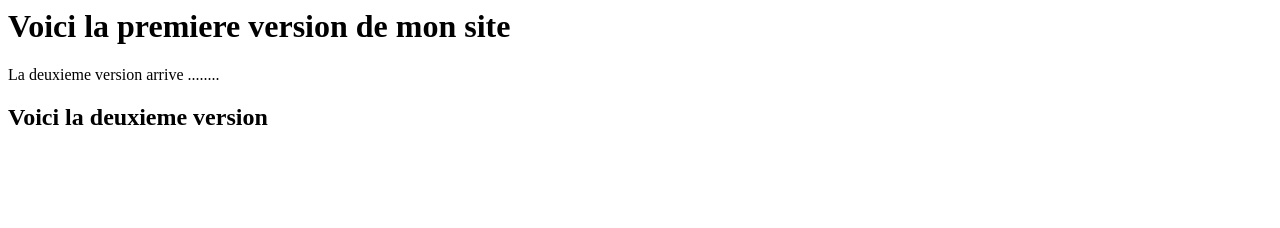
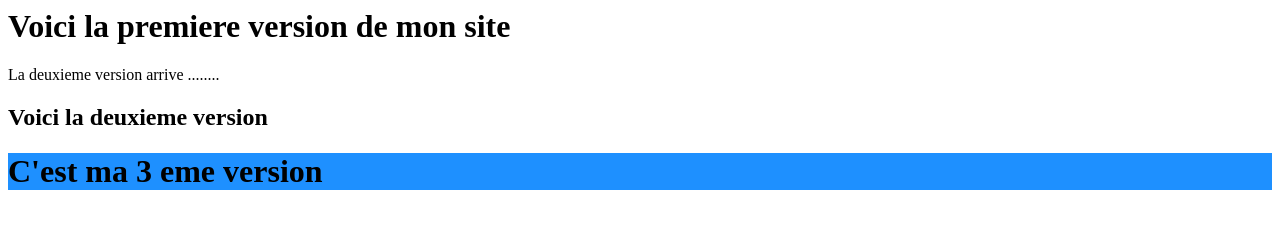
Before and after one commit to Adamcorcia/GUARDIA, a plain HTML site: page index.html in a window 1280 px wide. Drawn offline with Linux system fonts and the light colour scheme.

Commit message:
ma 2 ere version du site

```diff
--- a/index.html
+++ b/index.html
@@ -6,5 +6,7 @@
 
 <h2> Voici la deuxieme version </h2>
 
+<h1 style="background-color:DodgerBlue;">C'est ma 3 eme version<h/1>
+
 </body>
 </html>
```
